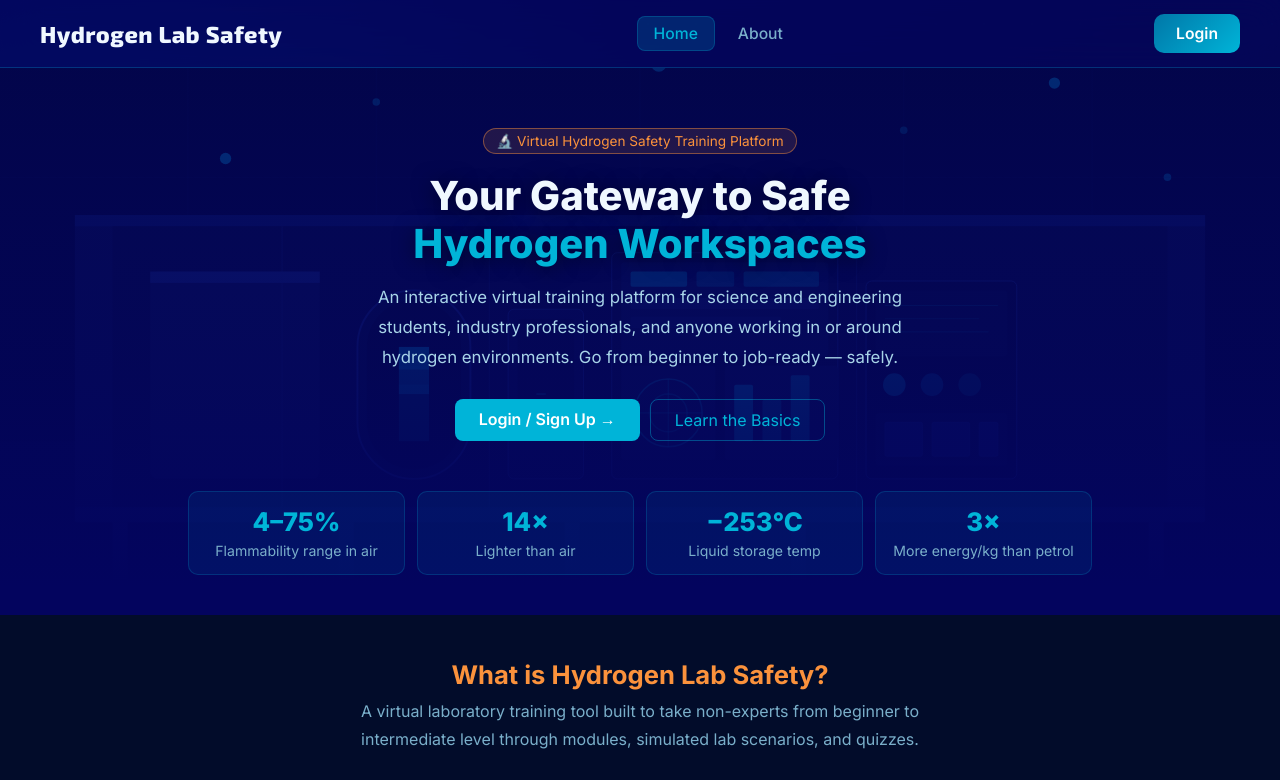
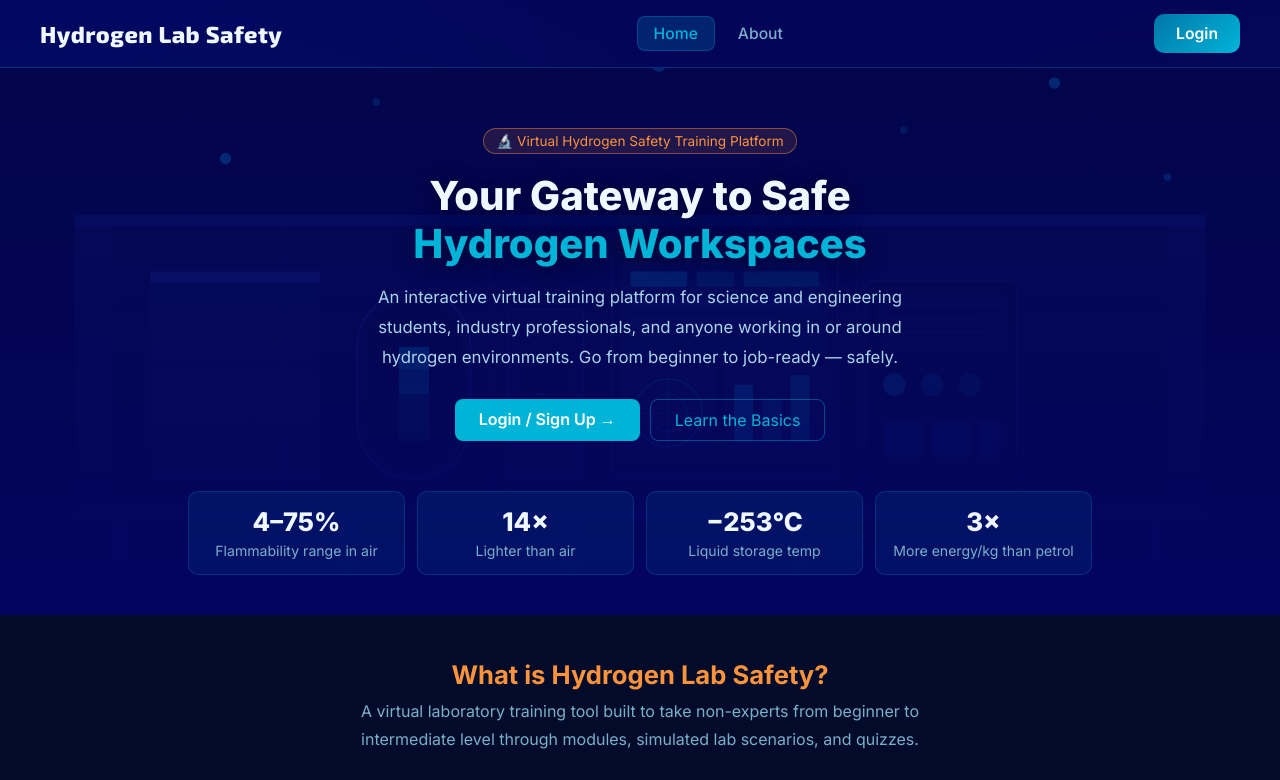
Before and after one commit to ITECH3208andITECH3209feduni/itech3208-project-1-hydrogen-training-team, a Next.js app in the folder next-app/: page / in a window 1280 px wide. Shown: the top 780 px of the page. Built offline with nearby package versions, Linux system fonts and the light colour scheme; no server answers.

Commit message:
Minor tweak to landing page

```diff
--- a/next-app/app/landing.css
+++ b/next-app/app/landing.css
@@ -117,6 +117,24 @@
 	background: var(--accent-glow);
 }
 
+/* Shared card hover — same effect as the about-page cards.
+   Applies to quick facts, feature cards, audience cards and fundamentals cards. */
+.intro-fact,
+.intro-card,
+.intro-aud-card,
+.intro-fund-card {
+	transition: 0.25s;
+}
+
+.intro-fact:hover,
+.intro-card:hover,
+.intro-aud-card:hover,
+.intro-fund-card:hover {
+	transform: translateY(-5px);
+	border-color: var(--accent);
+	box-shadow: 0 12px 24px var(--accent-shadow);
+}
+
 /* ─── Quick facts ────────────────────────────────────────────────────────── */
 .intro-facts {
 	position: relative;
@@ -140,7 +158,7 @@
 .intro-fact-num {
 	font-size: 1.6rem;
 	font-weight: 800;
-	color: var(--teal);
+	color: var(--white);
 }
 
 .intro-fact-label {
```
